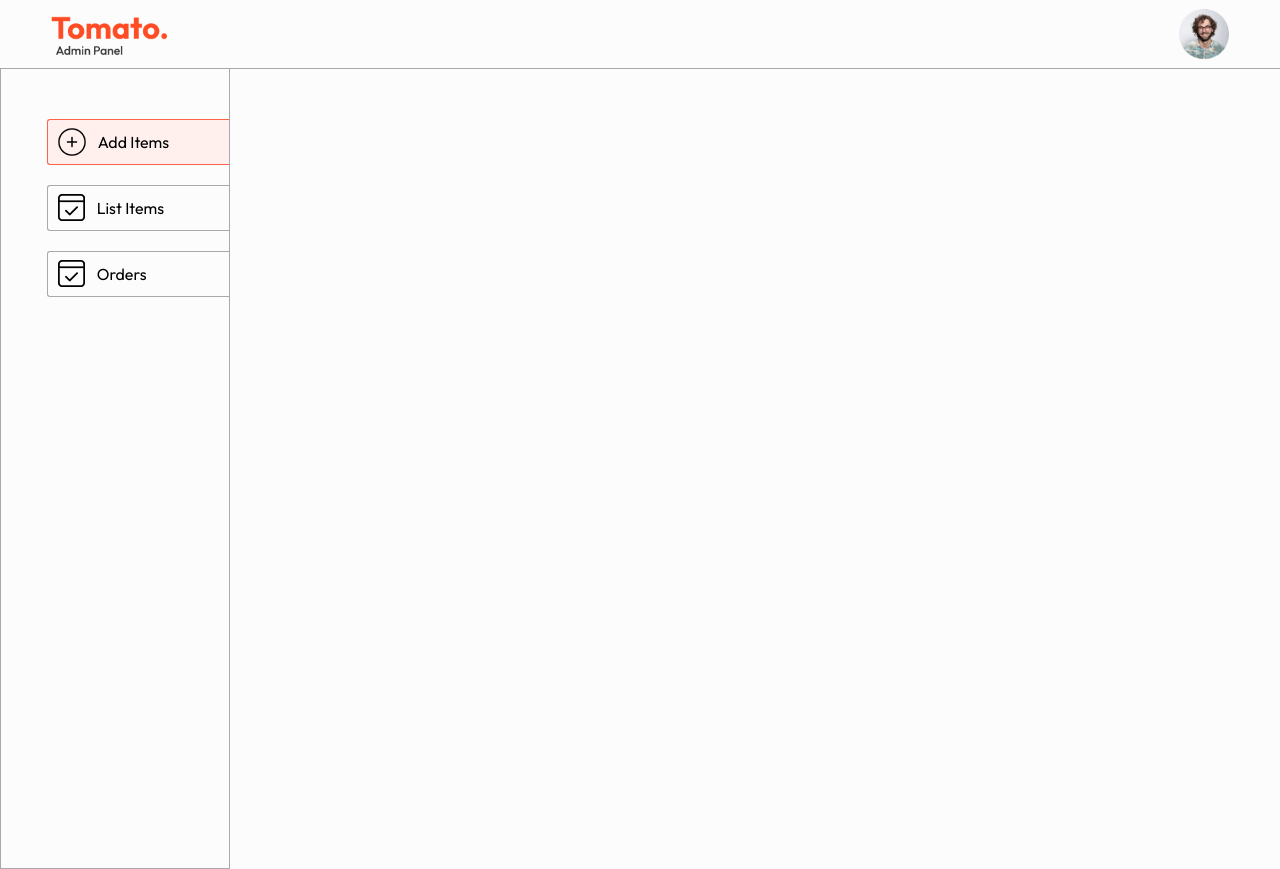
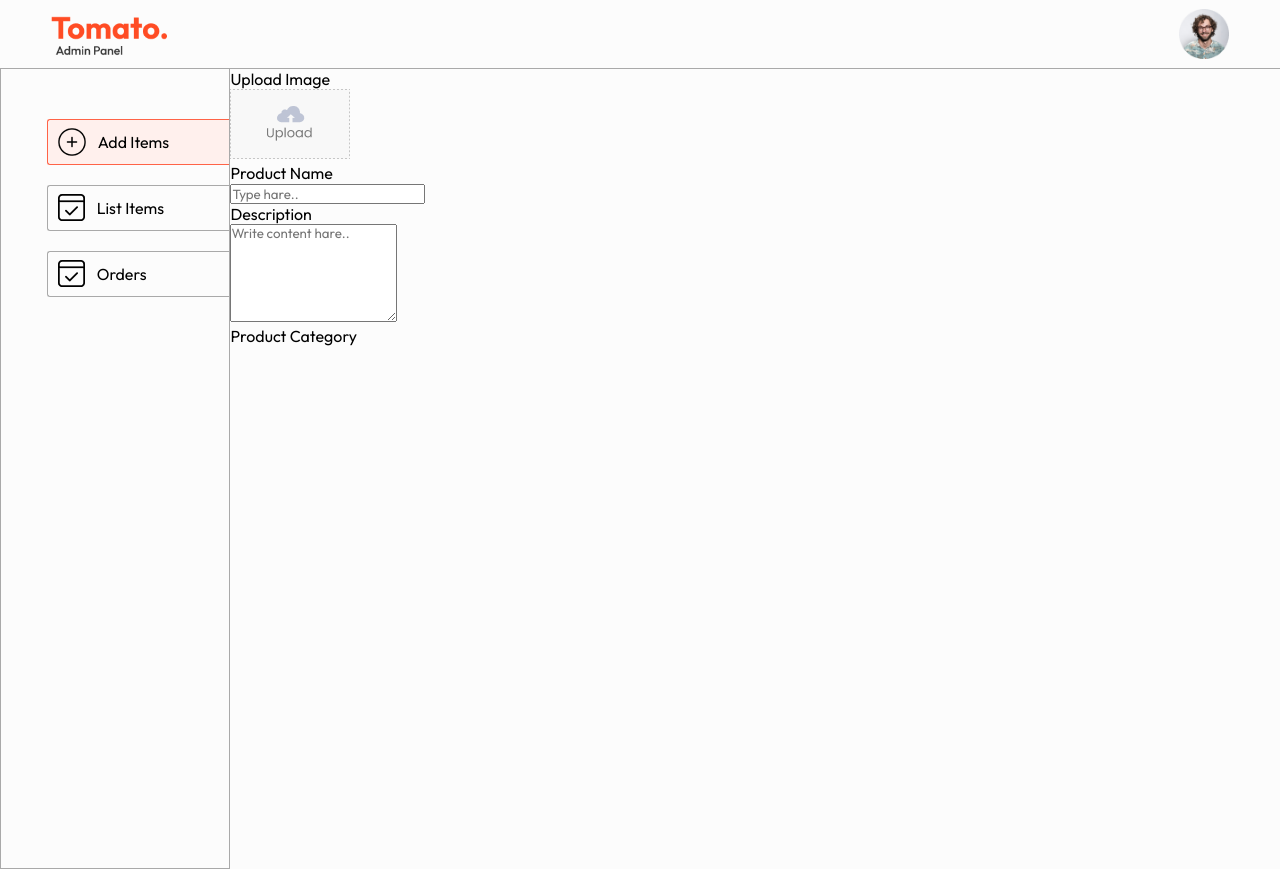
Before and after one commit to hasharas/Food-Delivery-app, a React app in the folder admin/: page /add in a window 1280 px wide. Built offline with nearby package versions, Linux system fonts and the light colour scheme; the HTML template or start-up script is replaced by a standard one.

Commit message:
Add:create neccery things add page to

```diff
--- a/admin/src/pages/Add/Add.jsx
+++ b/admin/src/pages/Add/Add.jsx
@@ -1,9 +1,32 @@
 import React from 'react';
 import './Add.css'
+import { assets } from './../../assets/assets.js'
 
 const Add = () => {
       return (
-            <div>
+            <div className='add'>
+                  <form className="flex-col">
+                        <div className="add-image-upload flex col">
+                              <p>Upload Image</p>
+                              <label htmlFor="image">
+                                    <img src={assets.upload_area} alt="upload area" />
+                              </label>
+                              <input type="file" id='image' hidden required className='' />
+                        </div>
+                        <div className="add-product-name flex col">
+                              <p>Product Name</p>
+                              <input type="text" name='name' placeholder='Type hare..' />
+                        </div>
+                        <div className="add-product-description flex-col">
+                              <p>Description</p>
+                              <textarea name="description" rows='6' placeholder='Write content hare..' required id=""></textarea>
+                        </div>
+                        <div className="add-category-price">
+                              <div className="add-category flex-col">
+                                    <p>Product Category</p>
+                              </div>
+                        </div>
+                  </form>
 
             </div>
       );
```
